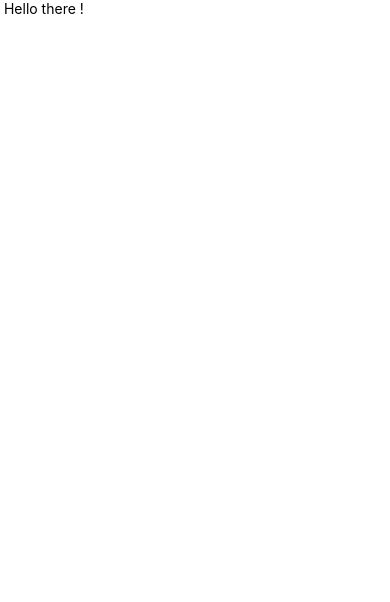
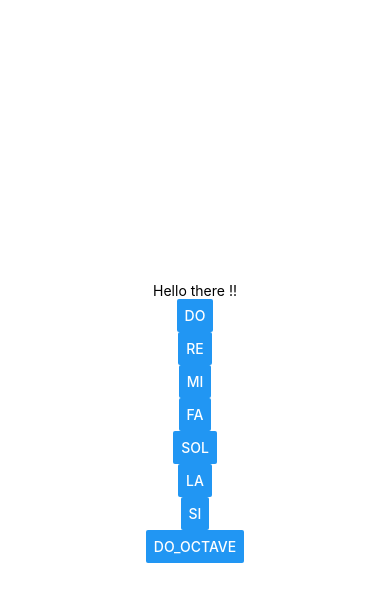
Before and after one commit to ThibSara/music-theory-app, a React Native app: screen / in a window 390 px wide. Shown: the top 602 px of the page. Built offline with nearby package versions, Linux system fonts and the light colour scheme.

Commit message:
Add sound buttons to App.js

```diff
--- a/App.js
+++ b/App.js
@@ -1,9 +1,29 @@
 import { StyleSheet, Text, View } from 'react-native';
+import React from 'react';
+import  SoundButton  from './src/utils/SoundButton';
+
 
 export default function App() {
+
   return (
-    <View>
-      <Text> Hello there ! </Text>
+    <View style={styles.container}>
+      <Text> Hello there !! </Text>
+      <SoundButton soundKey="do"/>
+      <SoundButton soundKey="re"/>
+      <SoundButton soundKey="mi"/>
+      <SoundButton soundKey="fa"/>
+      <SoundButton soundKey="sol"/>
+      <SoundButton soundKey="la"/>
+      <SoundButton soundKey="si"/>
+      <SoundButton soundKey="do_octave"/>
     </View>
   );
 }
+
+const styles = StyleSheet.create({
+  container: {
+    flex: 1,
+    justifyContent: 'center',
+    alignItems: 'center',
+  },
+});
```
